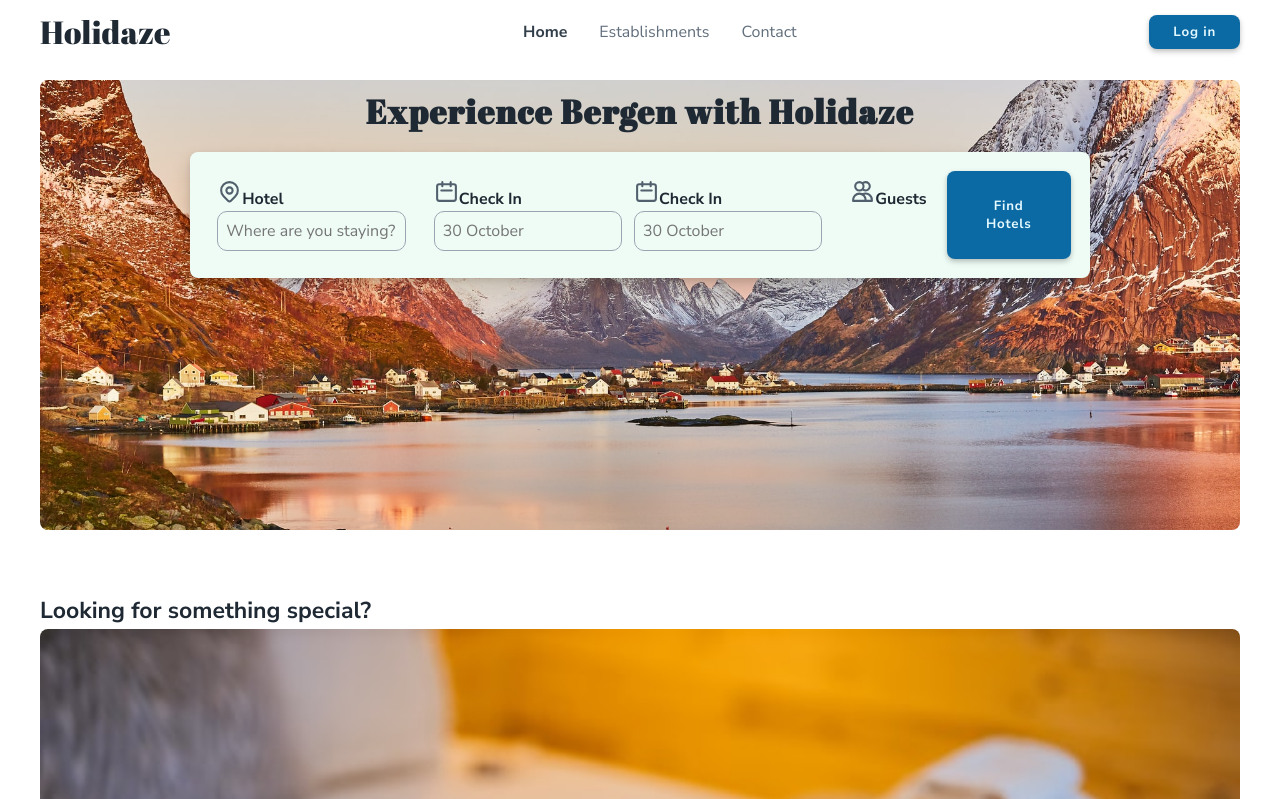
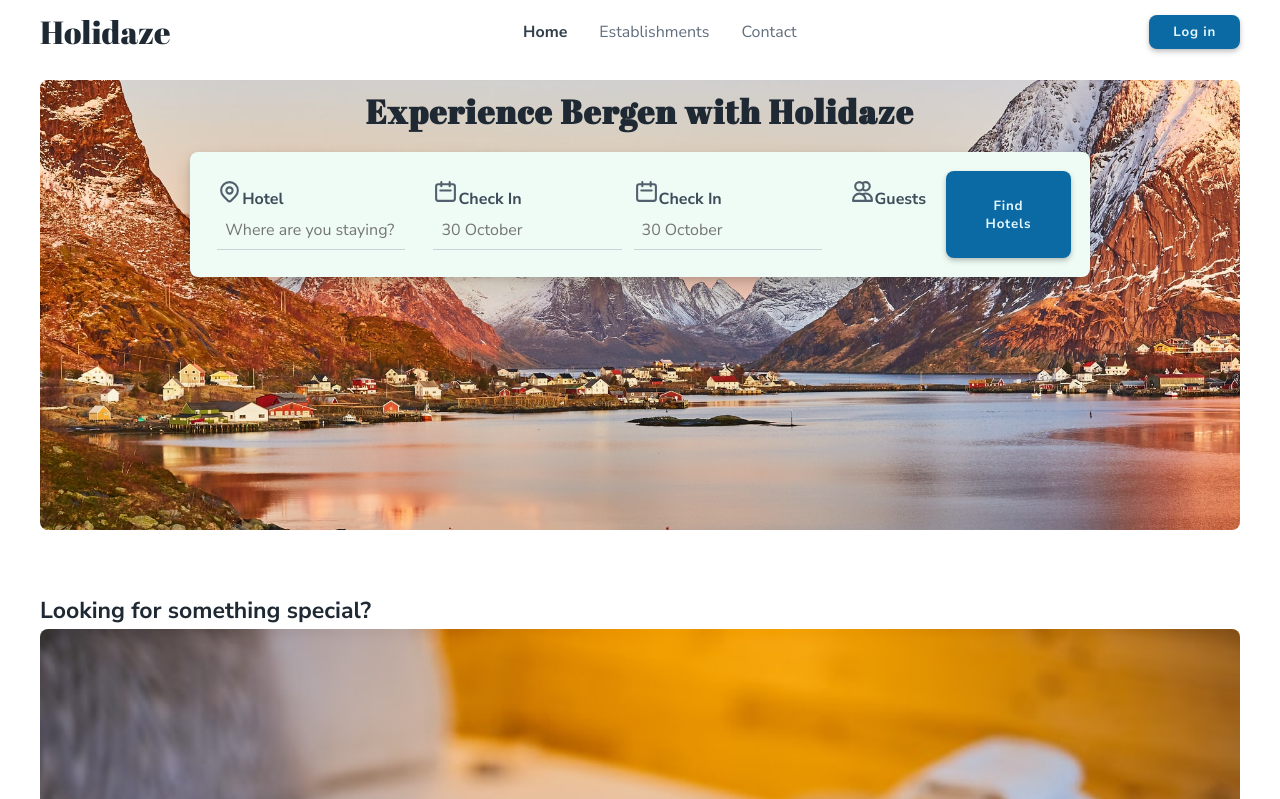
Before and after one commit to Noroff-FEU-Assignments/project-exam-2-Strand-Made, a React (Create React App) app: page / in a window 1280 px wide. Shown: the top 799 px of the page. Built offline with nearby package versions, Linux system fonts and the light colour scheme.

Commit message:
refactored form elements

```diff
--- /dev/null
+++ b/src/components/forms/Input/InputContainer.tsx
@@ -0,0 +1,9 @@
+import styled from "styled-components";
+import { borderRadius } from "../../../globalStyle/_variables";
+
+const InputContainer = styled.div`
+  border-radius: ${borderRadius.sm};
+  padding: 0.5rem;
+`;
+
+export default InputContainer;
--- /dev/null
+++ b/src/components/forms/Input/TextInput.tsx
@@ -0,0 +1,20 @@
+import styled from "styled-components";
+import { fontSizes } from "../../../globalStyle/_variables";
+const TextInput = styled.input`
+  background: inherit;
+  outline: none;
+  width: 100%;
+  border: none;
+  border-bottom: 1px solid var(--cool-gray-2);
+
+  padding: 0.5rem;
+  font-size: ${fontSizes.md};
+  &::placeholder {
+    font-size: inherit;
+  }
+  &:focus {
+    border-bottom: 1px solid var(--cool-gray-5);
+  }
+`;
+
+export default TextInput;
--- /dev/null
+++ b/src/components/forms/Label/Label.tsx
@@ -0,0 +1,10 @@
+import styled from "styled-components";
+
+const Label = styled.label`
+  display: flex;
+  color: var(--cool-gray-7);
+  align-items: baseline;
+  font-weight: 600;
+`;
+
+export default Label;
--- a/src/components/forms/SearchBar/DateInput.tsx
+++ b/src/components/forms/SearchBar/DateInput.tsx
@@ -1,7 +1,9 @@
 import styled from "styled-components";
 import { HiOutlineCalendar } from "react-icons/hi";
 import FlexContainer from "../../layout/utilities/Flex/FlexContainer";
-import { Label, Input, InputContainer } from "./HotelInput";
+import TextInput from "../Input/TextInput";
+import Label from "../Label/Label";
+import InputContainer from "../Input/InputContainer";
 
 const DateInputContainer = styled(InputContainer)``;
 
@@ -14,14 +16,14 @@ const DateInput = () => {
             <HiOutlineCalendar color="var(--cool-gray-6)" size={25} />
             <span>Check In</span>
           </Label>
-          <Input placeholder="30 October" />
+          <TextInput placeholder="30 October" />
         </FlexContainer>
         <FlexContainer col>
           <Label>
             <HiOutlineCalendar color="var(--cool-gray-6)" size={25} />
             <span>Check In</span>
           </Label>
-          <Input placeholder="30 October" />
+          <TextInput placeholder="30 October" />
         </FlexContainer>
       </FlexContainer>
     </DateInputContainer>
--- a/src/components/forms/SearchBar/GuestInput.tsx
+++ b/src/components/forms/SearchBar/GuestInput.tsx
@@ -1,7 +1,8 @@
-import styled from "styled-components";
 import { HiOutlineUsers } from "react-icons/hi";
 import FlexContainer from "../../layout/utilities/Flex/FlexContainer";
-import { Label, InputContainer } from "./HotelInput";
+import Label from "../Label/Label";
+import TextInput from "../Input/TextInput";
+import InputContainer from "../Input/InputContainer";
 
 const GuestInput = () => {
   return (
--- a/src/components/forms/SearchBar/HotelInput.tsx
+++ b/src/components/forms/SearchBar/HotelInput.tsx
@@ -1,29 +1,8 @@
-import styled from "styled-components";
 import { HiOutlineLocationMarker } from "react-icons/hi";
 import FlexContainer from "../../layout/utilities/Flex/FlexContainer";
-import { fontSizes, borderRadius } from "../../../globalStyle/_variables";
-
-export const Input = styled.input`
-  background: inherit;
-  outline: none;
-  width: 100%;
-  border: 1px solid var(--cool-gray-3);
-  border-radius: ${borderRadius.lg};
-  padding: 0.5rem;
-  font-size: ${fontSizes.md};
-  &::placeholder {
-    font-size: inherit;
-  }
-`;
-export const Label = styled.label`
-  display: flex;
-  align-items: baseline;
-  font-weight: 600;
-`;
-export const InputContainer = styled.div`
-  border-radius: ${borderRadius.sm};
-  padding: 0.5rem;
-`;
+import TextInput from "../Input/TextInput";
+import InputContainer from "../Input/InputContainer";
+import Label from "../Label/Label";
 
 const HotelInput = () => {
   return (
@@ -33,7 +12,7 @@ const HotelInput = () => {
           <HiOutlineLocationMarker color="var(--cool-gray-6)" size={25} />
           <span>Hotel</span>
         </Label>
-        <Input placeholder="Where are you staying?" />
+        <TextInput placeholder="Where are you staying?" />
       </FlexContainer>
     </InputContainer>
   );
```
Also changed, not shown: src/components/forms/LoginForm/LoginForm.tsx (added, +52 -0 lines).
